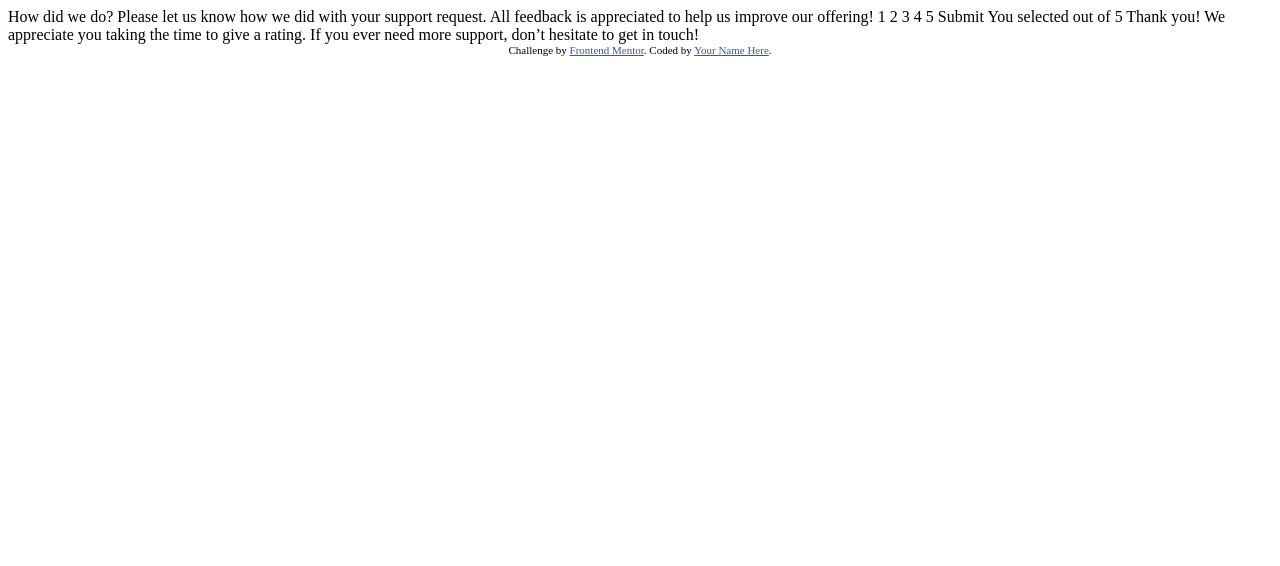
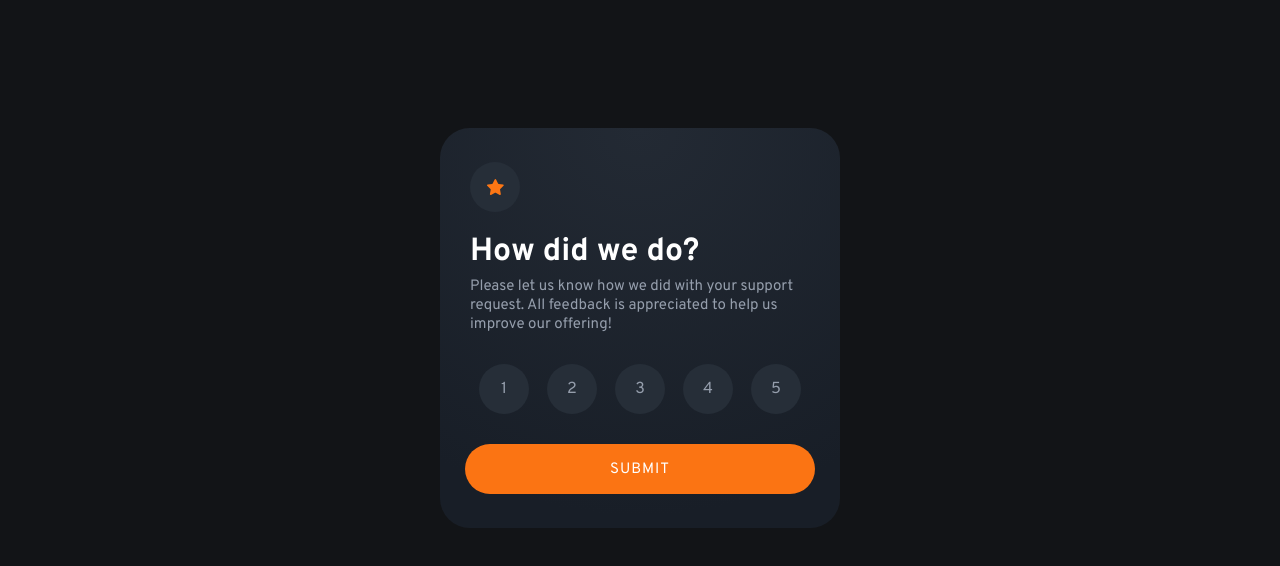
Before and after one commit to LuisComZ/interactive-rating-component-main, a plain HTML site: page index.html in a window 1280 px wide. Drawn offline with Linux system fonts and the light colour scheme.

Commit message:
first page

```diff
--- a/index.html
+++ b/index.html
@@ -1,49 +1,56 @@
 <!DOCTYPE html>
 <html lang="en">
   <head>
-  <meta charset="UTF-8">
-  <meta name="viewport" content="width=device-width, initial-scale=1.0"> <!-- displays site properly based on user's device -->
-
-  <link rel="icon" type="image/png" sizes="32x32" href="./images/favicon-32x32.png">
-
+    <meta charset="UTF-8" />
+    <meta name="viewport" content="width=device-width, initial-scale=1.0" />
+    <link
+      rel="icon"
+      type="image/png"
+      sizes="32x32"
+      href="./images/favicon-32x32.png"
+    />
+    <link rel="stylesheet" href="style.css" />
     <title>Frontend Mentor | Interactive rating component</title>
-
-  <!-- Feel free to remove these styles or customise in your own stylesheet 👍 -->
-  <style>
-    .attribution { font-size: 11px; text-align: center; }
-    .attribution a { color: hsl(228, 45%, 44%); }
-  </style>
   </head>
   <body>
+    <main>
+      <div class="container">
+        <div class="star">
+          <img src="./images/icon-star.svg" alt="star icon" />
+        </div>
 
-  <!-- Rating state start -->
+        <h1 class="mainTitle">How did we do?</h1>
 
-  How did we do?
+        <p class="feedbackText">
+          Please let us know how we did with your support request. All feedback
+          is appreciated to help us <br />
+          improve our offering!
+        </p>
 
-  Please let us know how we did with your support request. All feedback is appreciated
-  to help us improve our offering!
+        <ul class="ratingOptions">
+          <li class="score">1</li>
+          <li class="score">2</li>
+          <li class="score">3</li>
+          <li class="score">4</li>
+          <li class="score">5</li>
+        </ul>
 
-  1 2 3 4 5
-
-  Submit
+        <button class="submit">Submit</button>
 
         <!-- Rating state end -->
 
         <!-- Thank you state start -->
 
-  You selected <!-- Add rating here --> out of 5
+        <!-- You selected -->
 
-  Thank you!
+        <!-- Add rating here -->
 
-  We appreciate you taking the time to give a rating. If you ever need more support,
-  don’t hesitate to get in touch!
+        <!-- out of 5 Thank you! We appreciate you taking the time to give a rating. If
+    you ever need more support, don’t hesitate to get in touch! -->
 
         <!-- Thank you state end -->
-
-
-  <div class="attribution">
-    Challenge by <a href="https://www.frontendmentor.io?ref=challenge" target="_blank">Frontend Mentor</a>.
-    Coded by <a href="#">Your Name Here</a>.
       </div>
+    </main>
+    <script src="script.js"></script>
   </body>
 </html>
--- /dev/null
+++ b/style.css
@@ -0,0 +1,102 @@
+@import url("https://fonts.googleapis.com/css2?family=Overpass:wght@100;300;400;500;600;700&display=swap");
+
+* {
+  margin: 0 auto;
+  padding: 0;
+  font-family: "Overpass", sans-serif;
+}
+
+body {
+  background-color: hsl(216, 12%, 8%);
+}
+
+.container {
+  width: 400px;
+  height: 400px;
+  border-radius: 30px;
+  margin: 10% auto;
+
+  display: flex;
+  flex-direction: column;
+  justify-content: center;
+  gap: 20px;
+
+  color: white;
+  background: radial-gradient(97% 97% at 50% 0%, #232a34 0%, #181e27 100%);
+}
+
+.star {
+  width: 50px;
+  height: 50px;
+  margin-left: 30px;
+
+  border-radius: 50%;
+
+  display: flex;
+  align-items: center;
+  justify-content: center;
+
+  background-color: #262e38;
+}
+
+.mainTitle {
+  margin-left: 30px;
+  margin-bottom: -15px;
+}
+
+.feedbackText {
+  font-size: 15px;
+  margin-left: 30px;
+
+  color: hsl(217, 12%, 63%);
+}
+
+.ratingOptions {
+  list-style: none;
+
+  margin: 10px 30px;
+
+  display: flex;
+  align-items: center;
+  justify-content: space-between;
+}
+
+.score {
+  width: 50px;
+  height: 50px;
+  border-radius: 50%;
+
+  display: flex;
+  align-items: center;
+  justify-content: center;
+
+  color: hsl(217, 12%, 63%);
+  background-color: #262e38;
+}
+
+.score:hover {
+  color: white;
+  background-color: hsl(25, 97%, 53%);
+}
+
+.submit {
+  width: 350px;
+  height: 50px;
+  margin-left: 25px;
+  border: none;
+  border-radius: 40px;
+
+  font-size: 15px;
+  text-transform: uppercase;
+  letter-spacing: 1px;
+
+  color: white;
+  background-color: hsl(25, 97%, 53%);
+
+  cursor: pointer;
+}
+
+.submit:hover {
+  color: hsl(25, 97%, 53%);
+  background-color: white;
+}
```
Also changed, not shown: script.js (added). Lines whose indentation alone changed are shown as unchanged.
